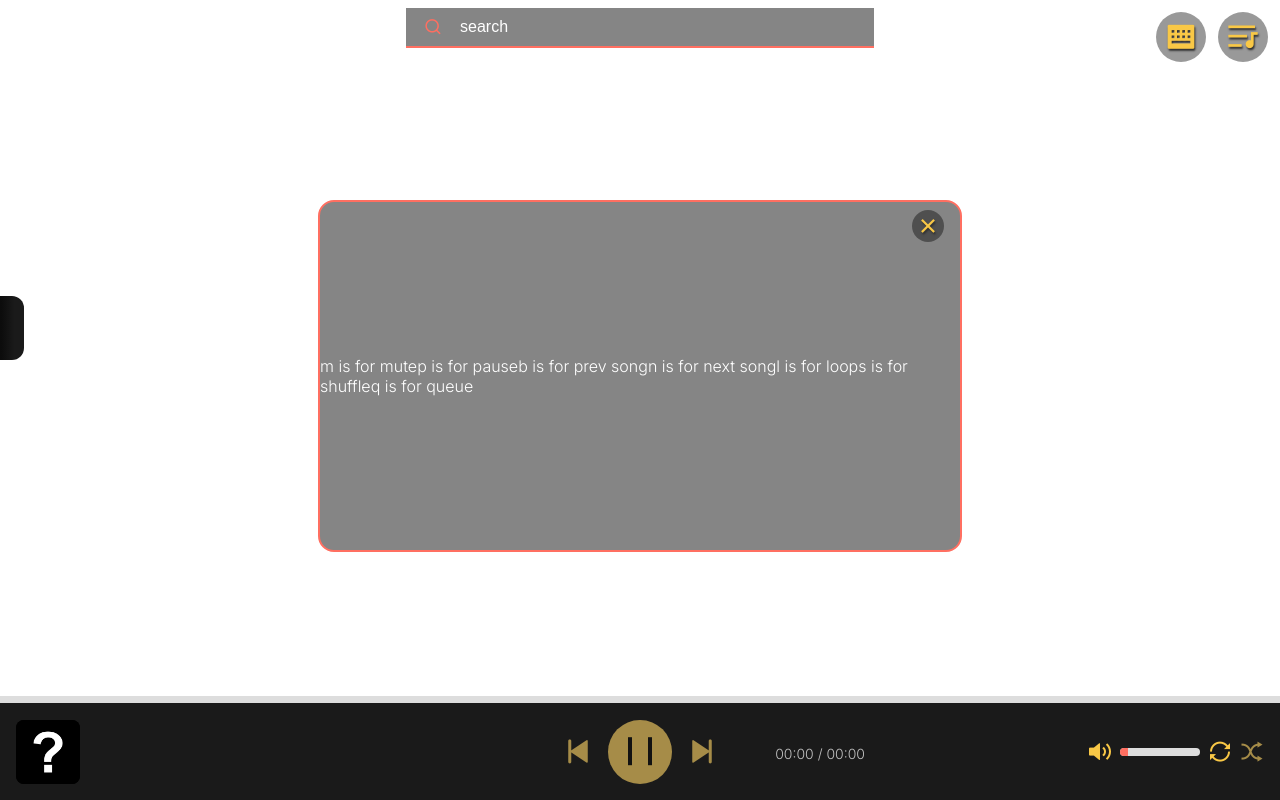
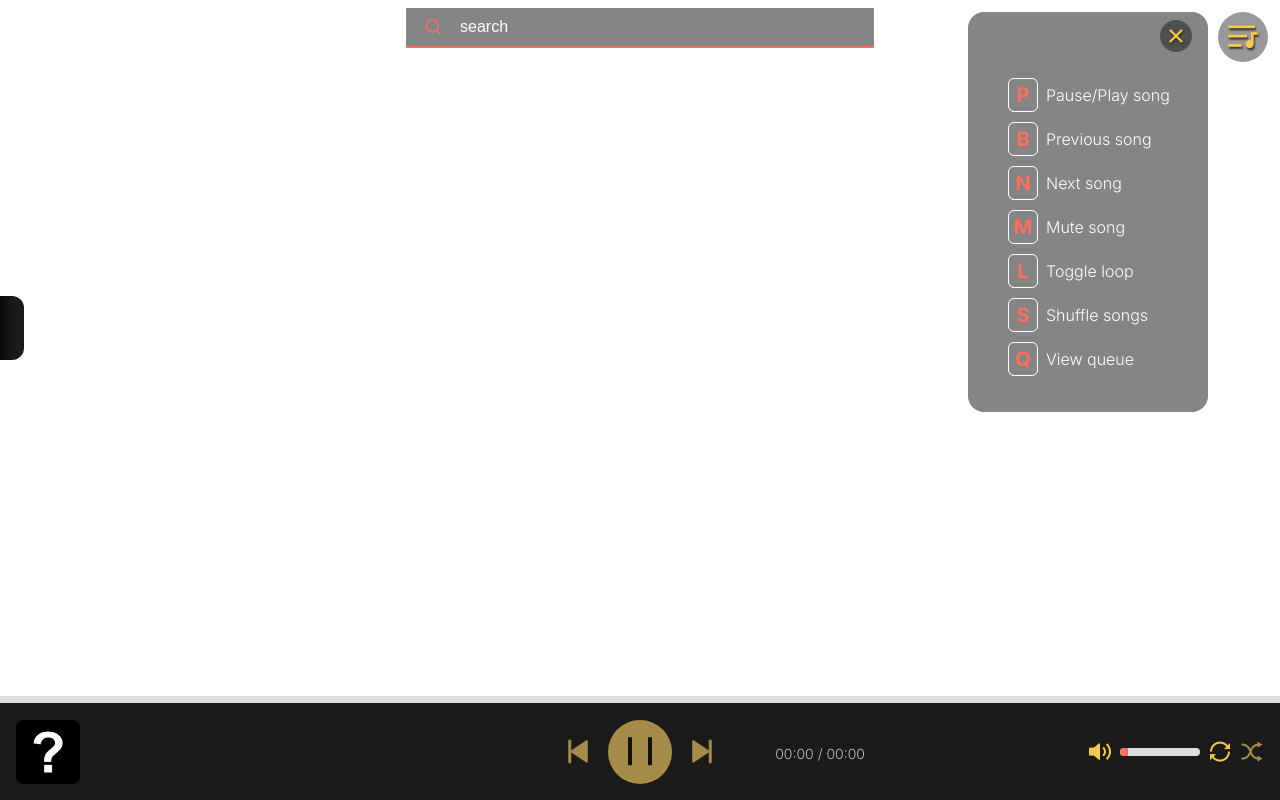
Before and after one commit to Miran-Mirantee/music-player, a website built with Vite: page index.html in a window 1280 px wide. Both pictures are taken after a click on the button 1181 px from the left and 37 px from the top of the page. Built offline with nearby package versions, Linux system fonts and the light colour scheme; files whose address does not match are found by name.

Commit message:
style hotkeys menu

```diff
--- a/src/main.ts
+++ b/src/main.ts
@@ -201,10 +201,12 @@ const handleOpenSearchColumn = () => {
 };
 
 const handleOpenHotkeysMenu = () => {
+  hotkeysBtn.classList.add("hidden");
   hotkeysMenuDom.classList.remove("hidden");
 };
 
 const handleCloseHotkeysMenu = () => {
+  hotkeysBtn.classList.remove("hidden");
   hotkeysMenuDom.classList.add("hidden");
 };
 
@@ -522,6 +524,22 @@ const renderMyPlaylistSongs = (playlist: MyPlaylist) => {
   }
 };
 
+const createHotkey = (key: string, message: string) => {
+  const dom = document.createElement("div");
+  dom.classList.add("hotkeys-item");
+
+  const keyDom = document.createElement("div");
+  keyDom.classList.add("hotkeys-key");
+  keyDom.textContent = key;
+
+  const messageDom = document.createElement("div");
+  messageDom.classList.add("hotkeys-message");
+  messageDom.textContent = message;
+
+  dom.append(keyDom, messageDom);
+  return dom;
+};
+
 const contentDom = document.createElement("div");
 contentDom.classList.add("content");
 
@@ -669,15 +687,6 @@ hotkeysBtn.addEventListener("click", handleOpenHotkeysMenu);
 
 const hotkeysMenuDom = document.createElement("div");
 hotkeysMenuDom.classList.add("hotkeys-menu", "hidden");
-hotkeysMenuDom.append(
-  "m is for mute",
-  "p is for pause",
-  "b is for prev song",
-  "n is for next song",
-  "l is for loop",
-  "s is for shuffle",
-  "q is for queue"
-);
 
 const hotkeysCloseBtn = document.createElement("button");
 hotkeysCloseBtn.classList.add("column-close-btn", "column-icon-btn");
@@ -723,7 +732,16 @@ document.addEventListener("keydown", (event) => {
 });
 
 overlayDom.append(loadingIcon);
-hotkeysMenuDom.append(hotkeysCloseBtn);
+hotkeysMenuDom.append(
+  hotkeysCloseBtn,
+  createHotkey("P", "Pause/Play song"),
+  createHotkey("B", "Previous song"),
+  createHotkey("N", "Next song"),
+  createHotkey("M", "Mute song"),
+  createHotkey("L", "Toggle loop"),
+  createHotkey("S", "Shuffle songs"),
+  createHotkey("Q", "View queue")
+);
 contentDom.append(
   formDom,
   columnDom,
--- a/src/style.css
+++ b/src/style.css
@@ -763,6 +763,7 @@ body {
   right: 74px;
 }
 
+.hotkeys-btn.hidden,
 .my-playlist-btn.hidden {
   transition: transform 0.1s ease-in-out;
   transform: scale(0);
@@ -913,18 +914,20 @@ body {
 
 .hotkeys-menu {
   position: absolute;
-  height: 50%;
-  width: 50%;
-  top: 200px;
+  height: 400px;
+  width: 240px;
+  top: 12px;
+  right: 72px;
   backdrop-filter: blur(10px);
   background-color: var(--column-background-color);
-  border: 2px solid var(--primary-color);
   border-radius: 16px;
   transition: opacity 0.25s; /* temp animation */
 
   display: flex;
-  justify-content: center;
-  align-items: center;
+  gap: 10px;
+  flex-direction: column;
+  align-items: flex-start;
+  justify-content: flex-end;
   color: var(--text-color);
 }
 
@@ -933,3 +936,26 @@ body {
   transition: opacity 0.25s; /* temp animation */
   pointer-events: none;
 }
+
+.hotkeys-item {
+  padding-left: 40px;
+  display: flex;
+  align-items: center;
+  gap: 8px;
+}
+
+.hotkeys-item:last-child {
+  margin-bottom: 36px;
+}
+
+.hotkeys-key {
+  font-size: 1.25rem;
+  font-weight: bold;
+  width: 1.75rem;
+  text-align: center;
+  padding: 0.25rem 0;
+  color: var(--primary-color);
+  border: 1px solid white;
+  border-radius: 6px;
+  user-select: none;
+}
```
